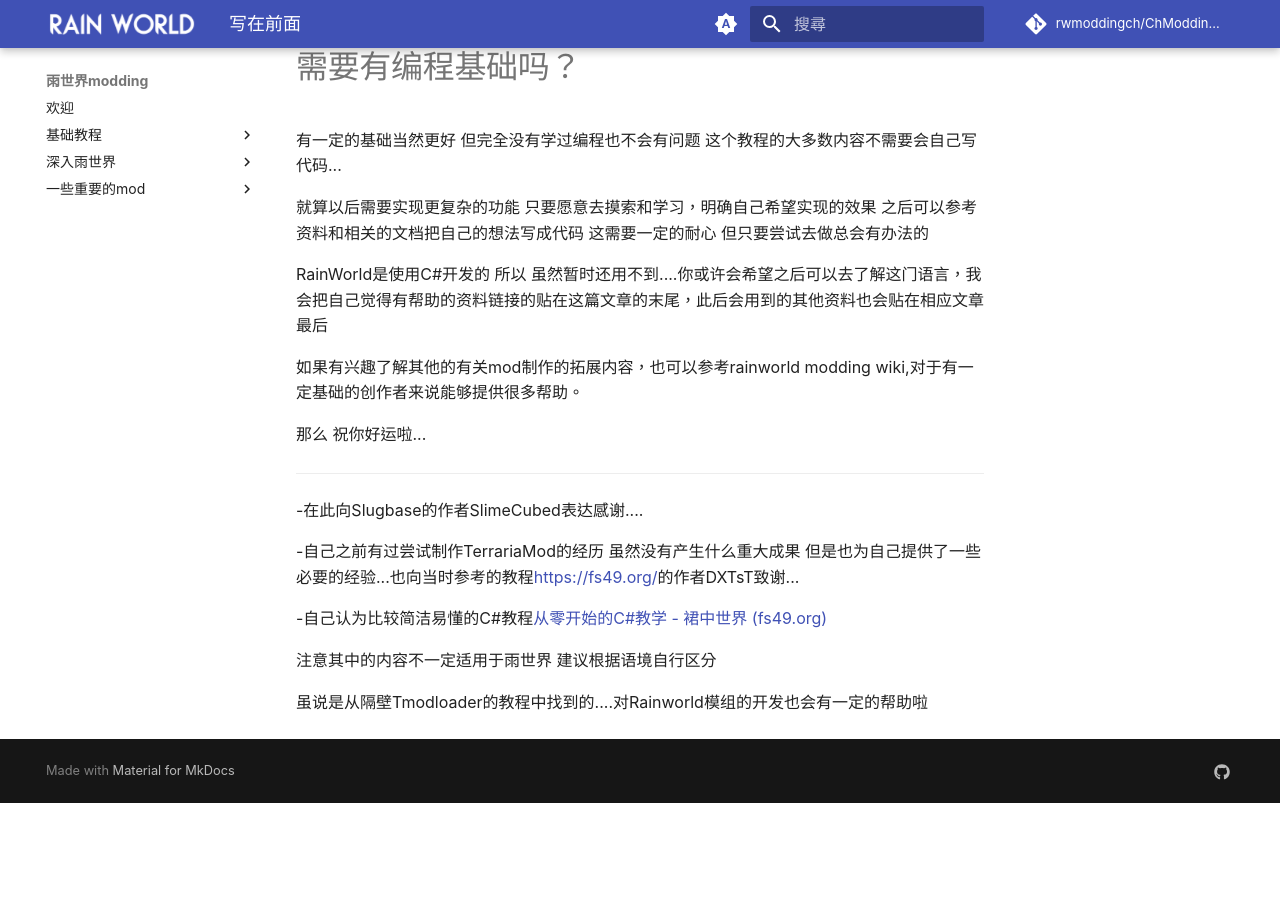
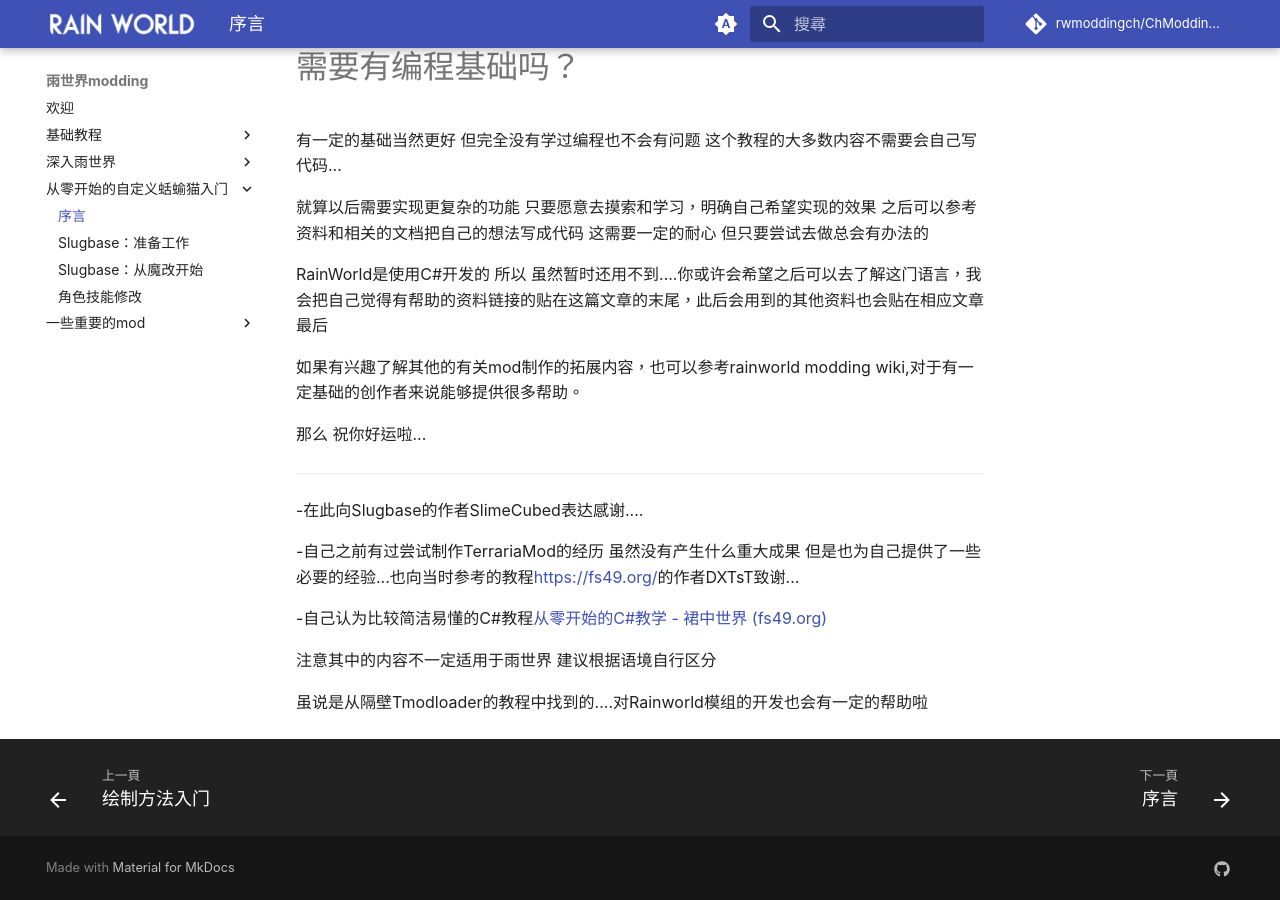
Before and after one commit to rwmoddingch/ChModdingWiki, an MkDocs documentation site: the page built from docs/从零开始的自定义蛞蝓猫入门/序言.md, in a window 1280 px wide and 900 px high, scrolled down 585 px. Built offline with MkDocs 1.6.1 and Material for MkDocs 9.7.7, drawn with Linux system fonts in a browser that asks for light colours; comment, search, counter and statistics services are not loaded; before the commit the page ends 1388 px from its top, so only the background shows below that.

Commit message:
重新整理了蛞蝓猫教程部分

```diff
--- a/mkdocs.yml
+++ b/mkdocs.yml
@@ -84,6 +84,11 @@
   - 深入雨世界:
     - 准备深入雨世界: 深入雨世界/准备深入雨世界.md
     - 绘制方法入门: 深入雨世界/绘制方法入门.md
+  - 从零开始的自定义蛞蝓猫入门:
+    - 序言: 从零开始的自定义蛞蝓猫入门/序言.md
+    - Slugbase：准备工作: 从零开始的自定义蛞蝓猫入门/Slugbase：准备工作.md
+    - Slugbase：从魔改开始: 从零开始的自定义蛞蝓猫入门/Slugbase：从魔改开始.md
+    - 角色技能修改: 从零开始的自定义蛞蝓猫入门/自定义角色：技能修改.md
   - 一些重要的mod:
     - SlugBase教程:
       - 序言: 一些重要的mod/slugbase教程/序言.md
```
